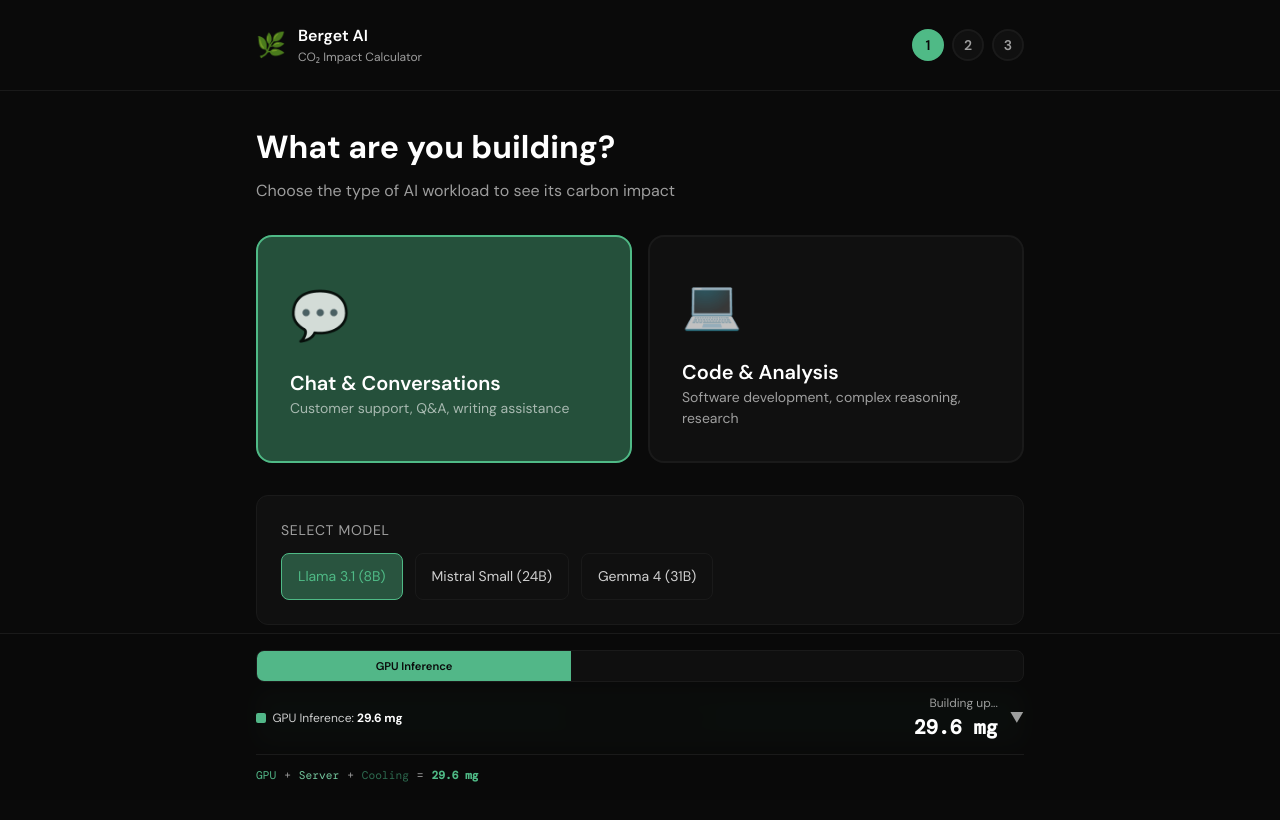
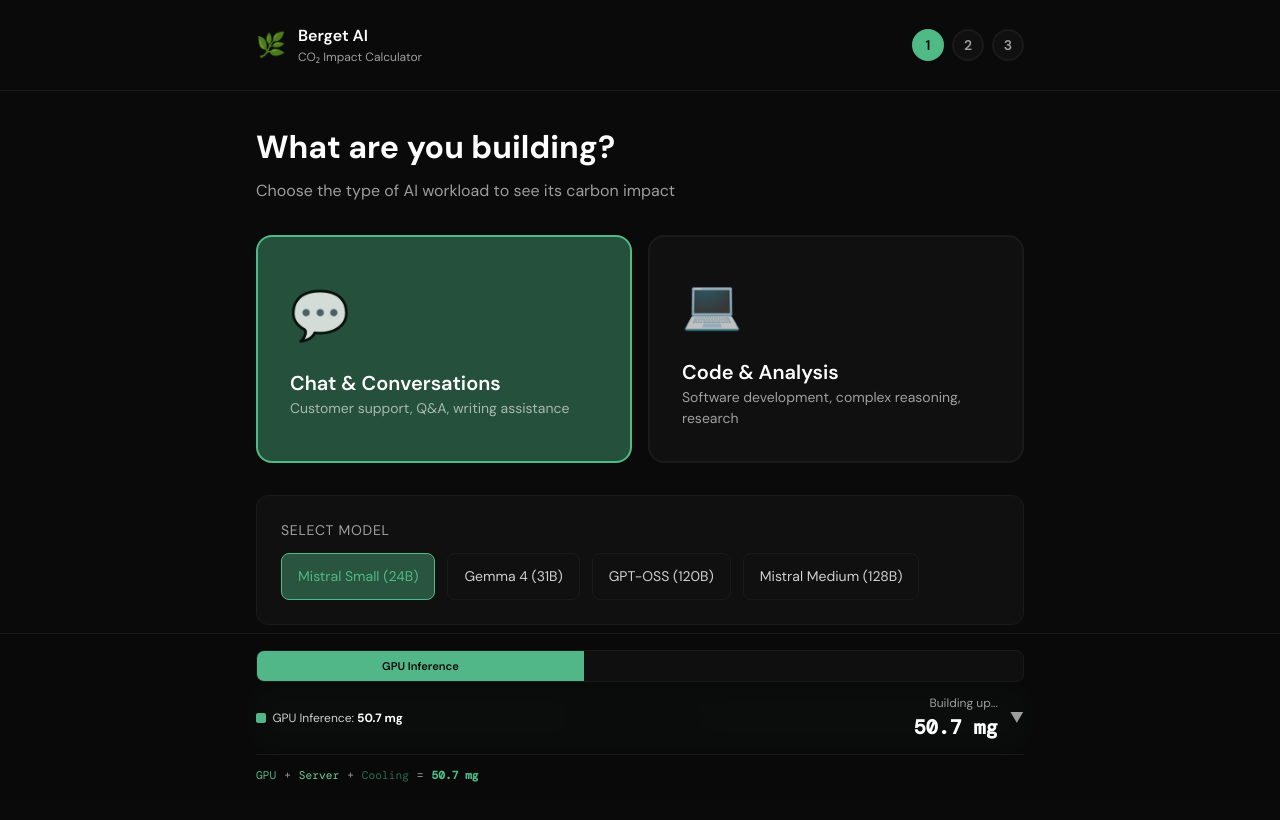
Before and after one commit to berget-ai/co2-calculator, a React (Vite) app in the folder apps/demo/: page / in a window 1280 px wide. Shown: the top 820 px of the page. Built offline with nearby package versions, Linux system fonts and the light colour scheme; a web font is replaced by a local one.

Commit message:
feat: Update model selection with requested models per category
Chat models:
- Mistral Small (24B)
- Gemma 4 (31B)
- GPT-OSS (120B)
- Mistral Medium (128B)

Code models:
- Gemma 4 (31B) - small but useful
- GLM 4.7 (47B)
- Kimi K2.6 (1.1T MoE)

```diff
--- a/apps/demo/src/App.tsx
+++ b/apps/demo/src/App.tsx
@@ -44,11 +44,12 @@
     description: "Customer support, Q&A, writing assistance",
     icon: "💬",
     models: [
-      { id: "meta-llama/Llama-3.1-8B-Instruct", name: "Llama 3.1 (8B)" },
       { id: "mistralai/Mistral-Small-3.2-24B-Instruct-2506", name: "Mistral Small (24B)" },
       { id: "google/gemma-4-31B-it", name: "Gemma 4 (31B)" },
+      { id: "openai/gpt-oss-120b", name: "GPT-OSS (120B)" },
+      { id: "mistralai/Mistral-Medium-3.5-128B", name: "Mistral Medium (128B)" },
     ],
-    defaultModel: "meta-llama/Llama-3.1-8B-Instruct",
+    defaultModel: "mistralai/Mistral-Small-3.2-24B-Instruct-2506",
     responseTime: 0.8,
   },
   code: {
@@ -56,11 +57,11 @@
     description: "Software development, complex reasoning, research",
     icon: "💻",
     models: [
-      { id: "meta-llama/Llama-3.3-70B-Instruct", name: "Llama 3.3 (70B)" },
-      { id: "openai/gpt-oss-120b", name: "GPT-OSS (120B)" },
+      { id: "google/gemma-4-31B-it", name: "Gemma 4 (31B)" },
+      { id: "zai-org/GLM-4.7", name: "GLM 4.7 (47B)" },
       { id: "moonshotai/Kimi-K2.6", name: "Kimi K2.6 (1.1T MoE)" },
     ],
-    defaultModel: "meta-llama/Llama-3.3-70B-Instruct",
+    defaultModel: "zai-org/GLM-4.7",
     responseTime: 3.5,
   },
 };
```
